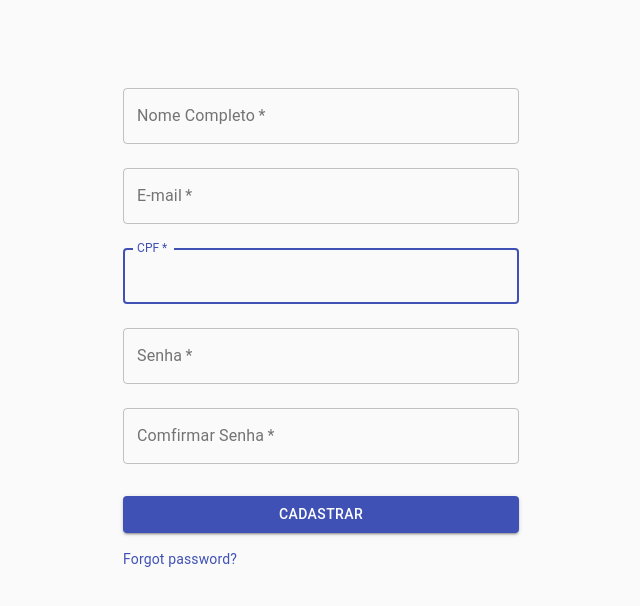
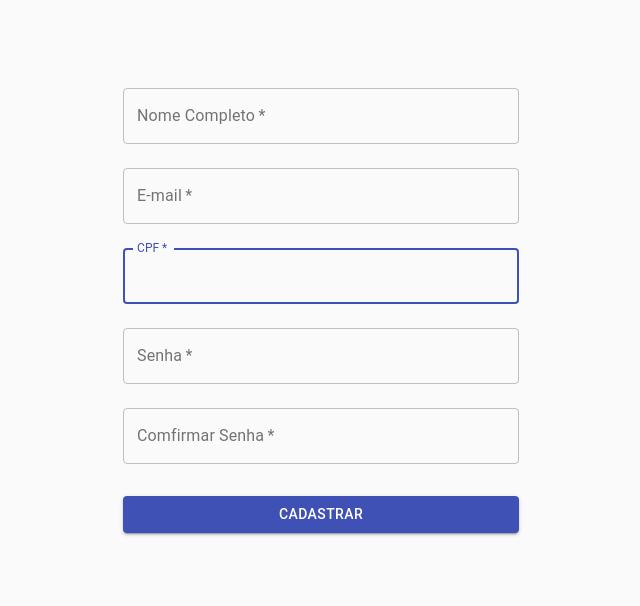
Before and after one commit to alefwhite/squad2, a React (Create React App) app in the folder frontend/: page /cadastrogestor in a window 1280 px wide. Shown: the top 606 px of the page, without its empty margins (319-959 px from the left). Built offline with nearby package versions, Linux system fonts and the light colour scheme.

Commit message:
removendo link de "esqueceu sua senha"

```diff
--- a/frontend/src/pages/Gestor/cadastro.js
+++ b/frontend/src/pages/Gestor/cadastro.js
@@ -2,8 +2,6 @@ import React from 'react';
 import Button from '@material-ui/core/Button';
 import CssBaseline from '@material-ui/core/CssBaseline';
 import TextField from '@material-ui/core/TextField';
-import Link from '@material-ui/core/Link';
-import Grid from '@material-ui/core/Grid';
 import { makeStyles } from '@material-ui/core/styles';
 import Container from '@material-ui/core/Container';
 
@@ -27,7 +25,7 @@ const useStyles = makeStyles((theme) => ({
     },
 }));
 
-export default function SignIn() {
+export default function Cadastrar() {
     const classes = useStyles();
 
     return (
@@ -98,14 +96,6 @@ export default function SignIn() {
                     >
                         Cadastrar
                     </Button>
-                    <Grid container>
-                        <Grid item xs>
-                            <Link href="#" variant="body2">
-                                Forgot password?
-              </Link>
-                        </Grid>
-
-                    </Grid>
                 </form>
             </div>
         </Container>
```
